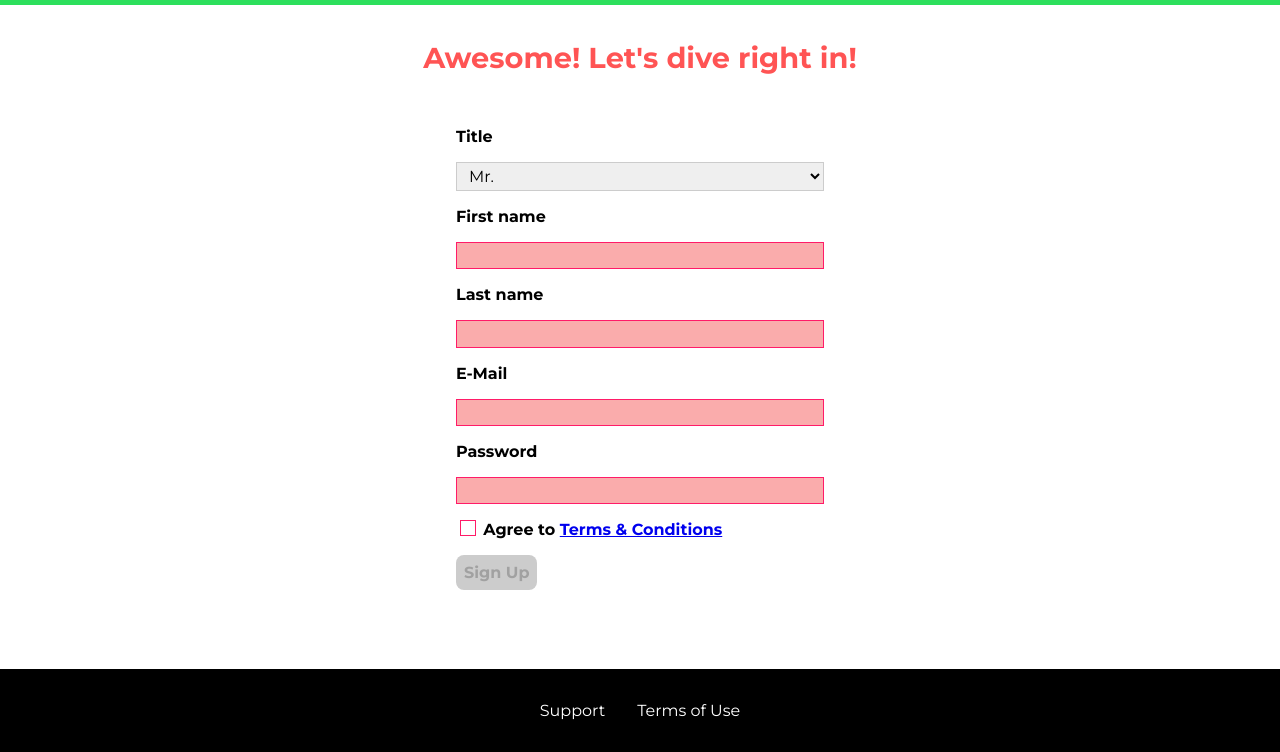
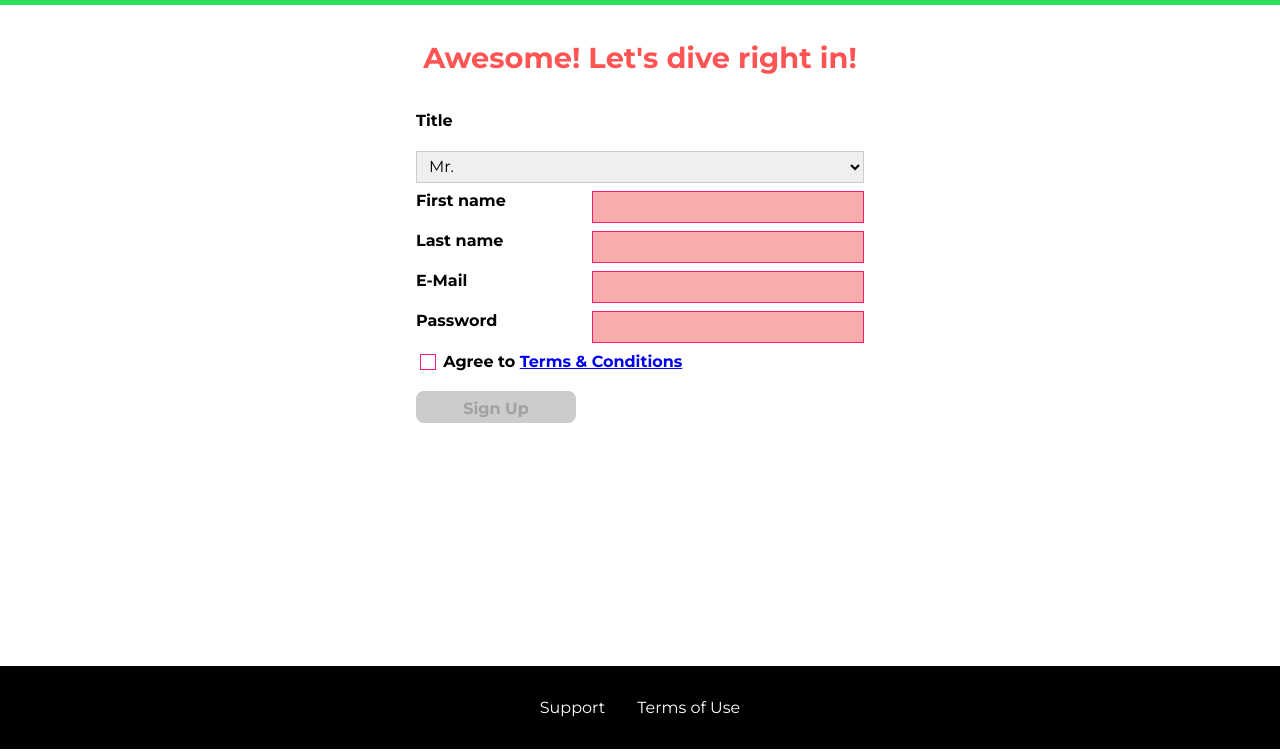
Before and after one commit to hoosierhuy/bem-model-basic-example, a website: page start-hosting-component/index.html in a window 1280 px wide. Shown: the part 51-803 px from the top of the page. Drawn offline with Linux system fonts and the light colour scheme.

Commit message:
Added css native grid, updated gulpfile

```diff
--- a/gulpfile.js
+++ b/gulpfile.js
@@ -7,6 +7,7 @@ gulp.task('serve', () => {
     });
 
     gulp.watch('./*.html').on('change', browserSync.reload);
+    gulp.watch(['./*.css', './**/*.css']).on('change', browserSync.reload);
 });
 
 gulp.task('default', ['serve']);
--- a/shared.css
+++ b/shared.css
@@ -7,14 +7,23 @@
     box-sizing: border-box;
 }
 
+html {
+    height: 100%;
+}
+
 body {
     font-family: "Montserrat", sans-serif;
     margin: 0;
+    display: grid;
+    grid-template-rows: 3.5rem auto fit-content(8rem);
+    grid-template-areas: "header"
+                         "main"
+                         "footer";
+    height: 100%;
 }
 
 main {
-    min-height: calc(100vh - 3.5rem - 8rem);
-    margin-top: 3.5rem;
+    grid-area: main;
 }
 
 .backdrop {
@@ -131,9 +140,10 @@ main {
 }
 
 .main-footer {
-    background: black;
+    background: #000;
     padding: 2rem;
     margin-top: 3rem;
+    grid-area: footer;
 }
 
 .main-footer__links {
--- a/start-hosting-component/index.html
+++ b/start-hosting-component/index.html
@@ -67,10 +67,12 @@
             <input type="email" id="email" required>
             <label for="password">Password</label>
             <input type="password" id="password" required>
-            <input type="checkbox" id="agree-terms" required>
-            <label for="agree-terms">Agree to
-                <a href="#">Terms &amp; Conditions</a>
-            </label>
+            <section class="signup-form__checkbox">
+                <input type="checkbox" id="agree-terms" required>
+                <label for="agree-terms">Agree to
+                    <a href="#">Terms &amp; Conditions</a>
+                </label>
+            </section>
             <button type="submit" class="button" disabled>Sign Up</button>
         </form>
     </main>
--- a/start-hosting-component/start-hosting.css
+++ b/start-hosting-component/start-hosting.css
@@ -10,6 +10,9 @@ main {
 
 .signup-form {
     padding: 1rem;
+    display: grid;
+    grid-auto-rows: 2rem;
+    grid-row-gap: 0.5rem;
 }
 
 .signup-form label {
@@ -20,7 +23,6 @@ main {
 .signup-form input,
 .signup-form select {
     display: block;
-    margin-top: 1rem;
     width: 100%;
 }
 
@@ -76,12 +78,21 @@ main {
 
 .signup-form button[type="submit"] {
     display: block;
-    margin-top: 1rem;
 }
 
 @media (min-width: 40rem) {
     .signup-form {
         margin: auto;
-        width: 25rem;
+        width: 30rem;
+        grid-template-columns: 10rem auto;
+        grid-gap: 0.5rem 1rem;
+    }
+
+    #title {
+        grid-column: span 2;
+    }
+
+    .signup-form__checkbox {
+        grid-column: span 2;
     }
 }
```
